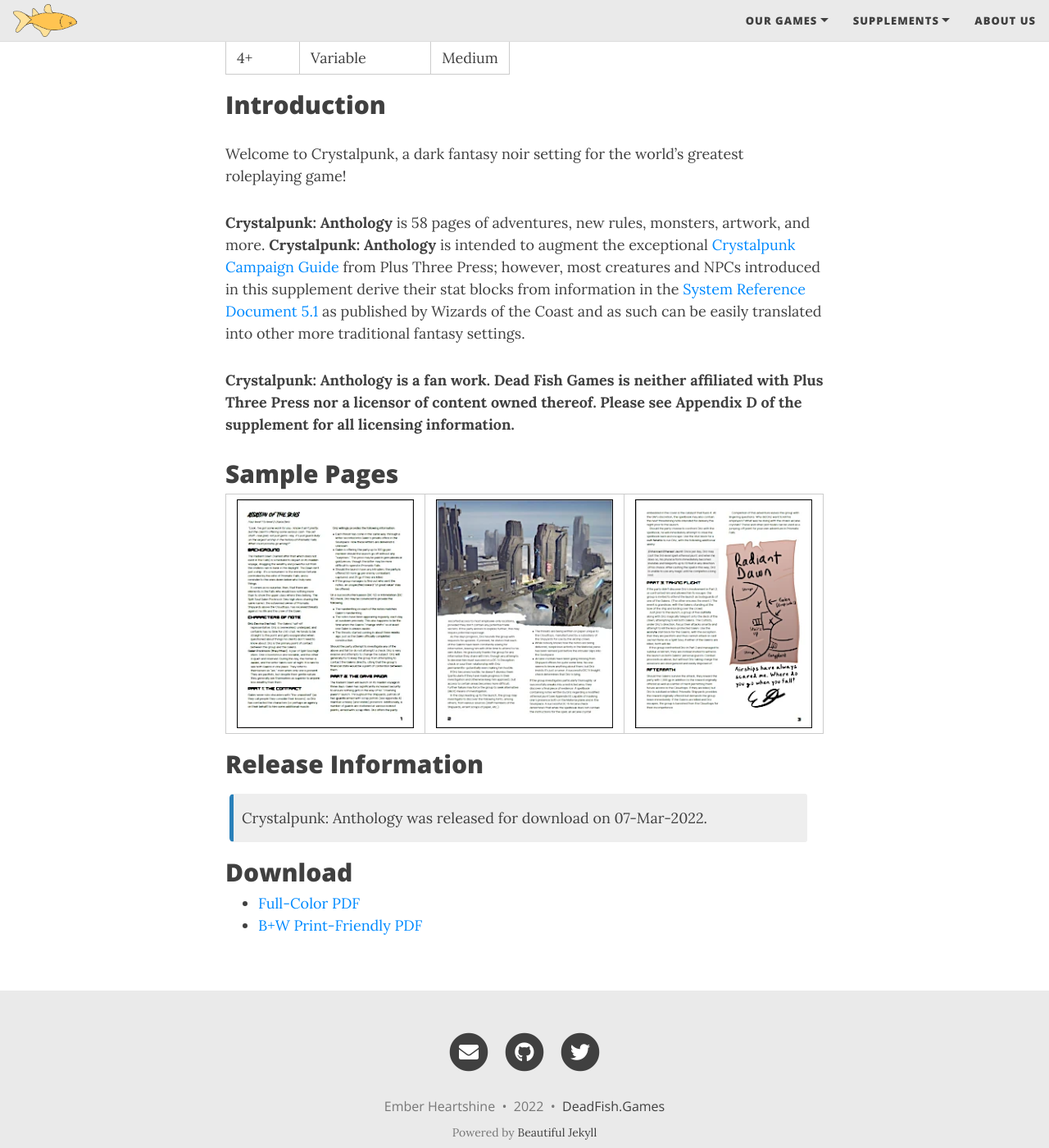
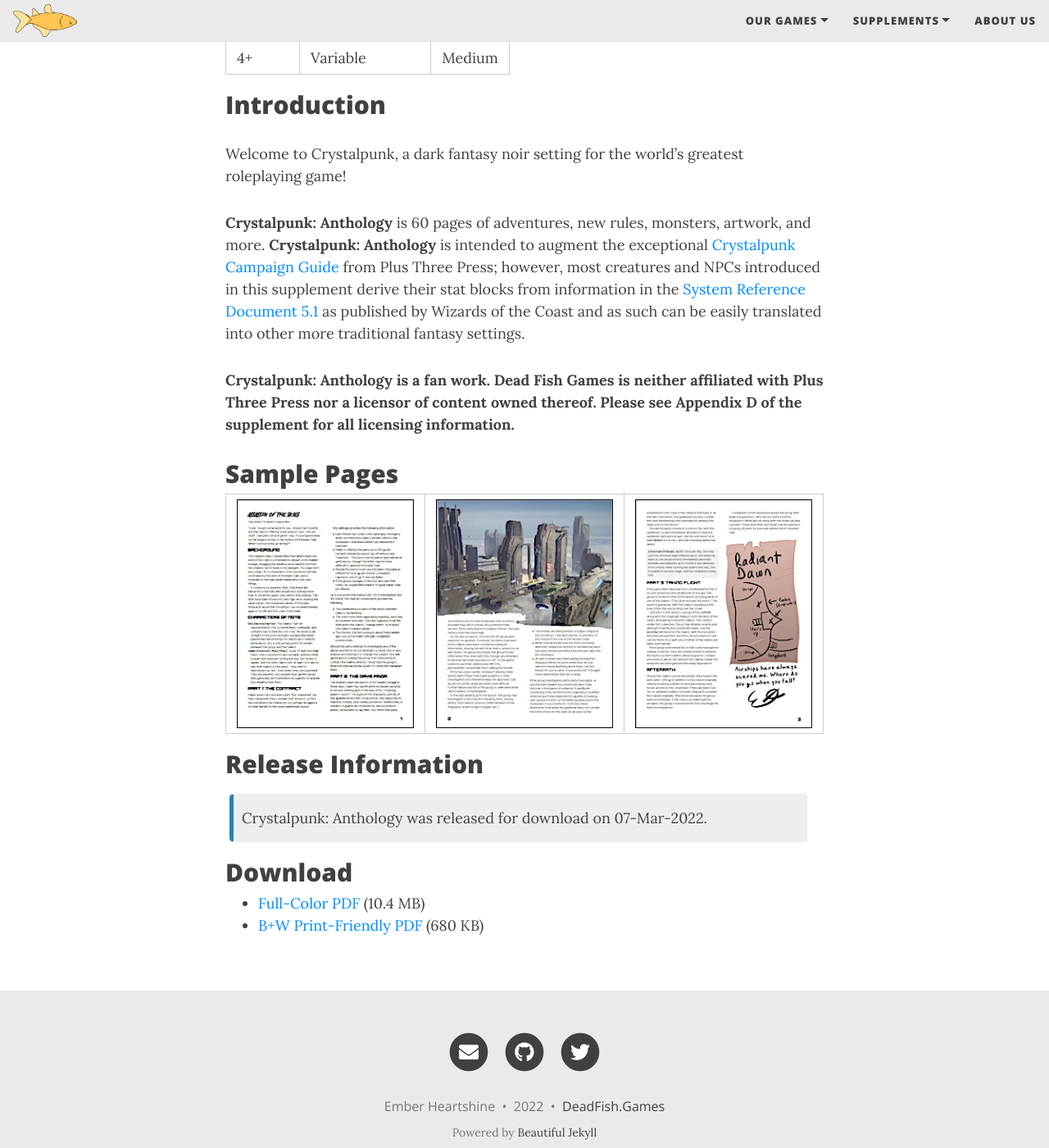
Before and after one commit to Dead-Fish-Games/deadfish.games, a Jekyll site: the page built from anthology.md, in a window 1280 px wide and 1400 px high, scrolled down 748 px. Shown: the whole window at 82% size. Built offline with Jekyll 4.4.1, drawn with Linux system fonts in a browser that asks for light colours; nearby versions of some CDN libraries.

Commit message:
Update anthology.md

```diff
--- a/anthology.md
+++ b/anthology.md
@@ -15,7 +15,7 @@
 
 Welcome to Crystalpunk, a dark fantasy noir setting for the world's greatest roleplaying game!
 
-**Crystalpunk: Anthology** is 58 pages of adventures, new rules, monsters, artwork, and more. **Crystalpunk: Anthology** is intended to augment the exceptional [Crystalpunk Campaign Guide](https://plusthreepress.com/) from Plus Three Press; however, most creatures and NPCs introduced in this supplement derive their stat blocks from information in the [System Reference Document 5.1](https://dnd.wizards.com/articles/features/systems-reference-document-srd) as published by Wizards of the Coast and as such can be easily translated into other more traditional fantasy settings.
+**Crystalpunk: Anthology** is 60 pages of adventures, new rules, monsters, artwork, and more. **Crystalpunk: Anthology** is intended to augment the exceptional [Crystalpunk Campaign Guide](https://plusthreepress.com/) from Plus Three Press; however, most creatures and NPCs introduced in this supplement derive their stat blocks from information in the [System Reference Document 5.1](https://dnd.wizards.com/articles/features/systems-reference-document-srd) as published by Wizards of the Coast and as such can be easily translated into other more traditional fantasy settings.
 
 **Crystalpunk: Anthology is a fan work. Dead Fish Games is neither affiliated with Plus Three Press nor a licensor of content owned thereof. Please see Appendix D of the supplement for all licensing information.**
 
@@ -30,5 +30,5 @@
 
 ## Download
 
-* [Full-Color PDF](/assets/pdf/Crystalpunk%20Anthology.pdf)
-* [B+W Print-Friendly PDF](/assets/pdf/Crystalpunk%20Anthology-printfriendly.pdf)
+* [Full-Color PDF](/assets/pdf/Crystalpunk%20Anthology.pdf) (10.4 MB)
+* [B+W Print-Friendly PDF](/assets/pdf/Crystalpunk%20Anthology-printfriendly.pdf) (680 KB)
```
